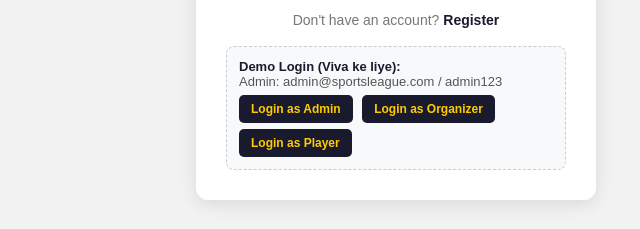
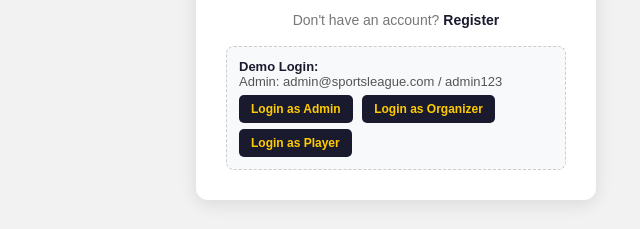
Before and after one commit to ryanaar-in/Local-Sports-League-Management-System, a plain HTML site: page login.html in a window 1280 px wide. Shown: the part 418-647 px from the top of the page, 244-884 px from the left. Drawn offline with Linux system fonts and the light colour scheme.

Commit message:
Update login.html

```diff
--- a/login.html
+++ b/login.html
@@ -168,7 +168,7 @@
 
         <!-- Demo Login for Viva / Testing -->
         <div class="demo-box">
-            <b>Demo Login (Viva ke liye):</b><br>
+            <b>Demo Login:</b><br>
             Admin: admin@sportsleague.com / admin123<br>
             <button class="demo-btn" onclick="quickLogin('admin@sportsleague.com','admin123')">Login as Admin</button>
             <button class="demo-btn" onclick="quickLogin('organizer@demo.com','123456')">Login as Organizer</button>
```
